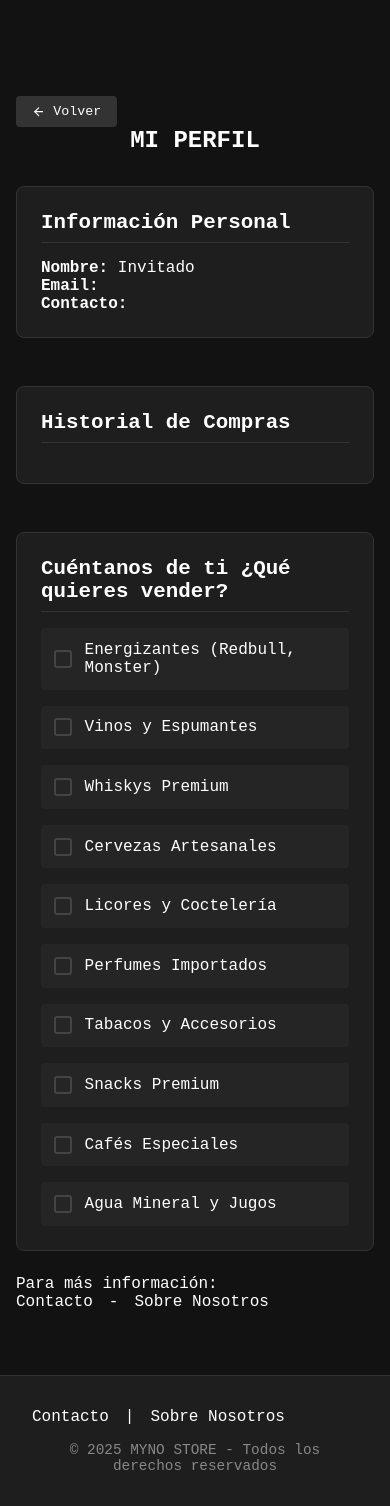
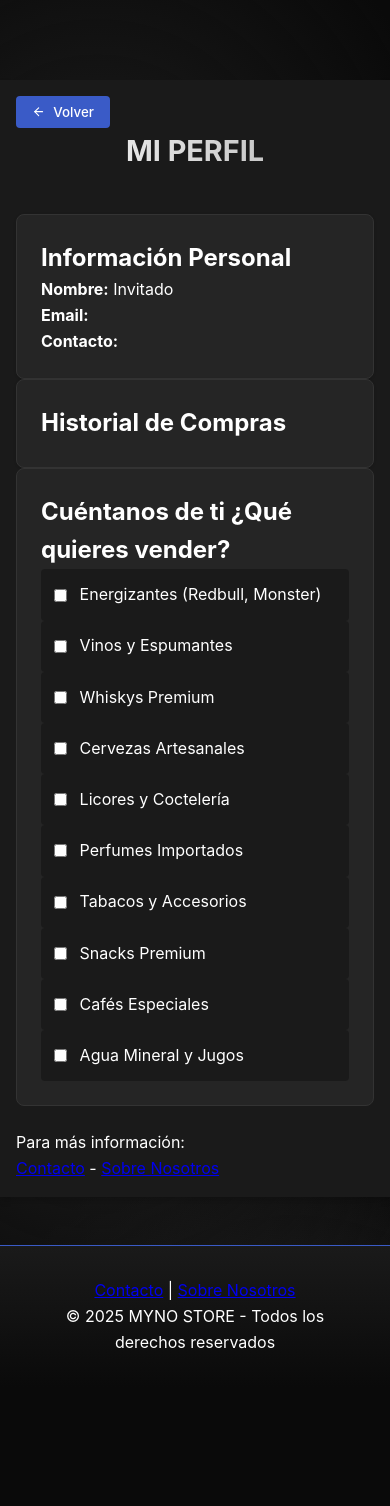
Before and after one commit to FernandoValdes01/Myno-PMV, a React (Vite) app: page /user in a window 390 px wide. After the commit the page ends 1387 px from the top, so only its background shows below. Built offline with nearby package versions, Linux system fonts and the light colour scheme.

Commit message:
Update index.css

```diff
--- a/src/index.css
+++ b/src/index.css
@@ -1,181 +1,160 @@
-/* Estilos generales */
+/* ===== VARIABLES Y ESTILOS BASE ===== */
+:root {
+  --bg-primary: #0a0a0a;
+  --bg-secondary: #1a1a1a;
+  --bg-tertiary: #252525;
+  --bg-accent: #2d3748;
+  --accent: #3a5bc7;
+  --accent-hover: #4c6fd8;
+  --text-primary: #ffffff;
+  --text-secondary: #b0b0b0;
+  --text-accent: #a3bffa;
+  --border-dark: #333333;
+  --border-light: #444444;
+  --shadow-sm: 0 1px 3px rgba(0, 0, 0, 0.12);
+  --shadow-md: 0 4px 6px rgba(0, 0, 0, 0.15);
+  --shadow-lg: 0 10px 15px rgba(0, 0, 0, 0.2);
+  --radius-sm: 4px;
+  --radius-md: 8px;
+  --radius-lg: 12px;
+  --transition: all 0.3s cubic-bezier(0.4, 0, 0.2, 1);
+}
+
 * {
   margin: 0;
   padding: 0;
   box-sizing: border-box;
-  font-family: 'Courier New', Courier, monospace;
+  font-family: 'Inter', -apple-system, BlinkMacSystemFont, sans-serif;
 }
 
 body {
-  background-color: #121212;
-  color: #ffffff;
+  background-color: var(--bg-primary);
+  color: var(--text-primary);
   min-height: 100vh;
+  background-image:
+    radial-gradient(circle at 25% 25%, var(--bg-secondary) 0%, transparent 50%),
+    radial-gradient(circle at 75% 75%, var(--bg-tertiary) 0%, transparent 50%);
+  background-attachment: fixed;
+  line-height: 1.6;
 }
 
-/* Header */
+/* ===== COMPONENTES ESTRUCTURALES ===== */
 header, .app-header {
   padding: 1rem;
-  background-color: #1e1e1e;
+  background-color: var(--bg-secondary);
   position: fixed;
   width: 100%;
   top: 0;
   display: flex;
   justify-content: space-between;
   align-items: center;
-  border-bottom: 1px solid #333;
+  border-bottom: 1px solid var(--border-dark);
+  z-index: 100;
+  box-shadow: var(--shadow-sm);
 }
 
-.icon-link, .header-title {
-  color: #ffffff;
-  font-size: 1.5rem;
-  transition: color 0.3s;
+.container, .page-container {
+  max-width: 1200px;
+  margin: 6rem auto 2rem;
+  padding: 2rem;
+  background-color: var(--bg-secondary);
+  border-radius: var(--radius-lg);
+  box-shadow: var(--shadow-md);
 }
 
-.icon-link:hover, .info-link:hover, .footer-links a:hover {
-  color: #cccccc;
+.global-footer {
+  background: linear-gradient(180deg, var(--bg-secondary) 0%, var(--bg-primary) 100%);
+  padding: 2rem;
+  text-align: center;
+  margin-top: 3rem;
+  border-top: 1px solid var(--accent);
 }
 
-.header-icons {
-  display: flex;
-  gap: 1.5rem;
+/* ===== COMPONENTES DE INTERFAZ ===== */
+/* Cards */
+.item-card, .user-profile, .profile-container,
+.purchases-container, .about-section {
+  background-color: var(--bg-tertiary);
+  padding: 1.5rem;
+  border-radius: var(--radius-md);
+  border: 1px solid var(--border-dark);
+  transition: var(--transition);
+  box-shadow: var(--shadow-sm);
 }
 
-/* Contenedores principales */
-.container, .page-container {
-  max-width: 800px;
-  margin: 6rem auto 2rem;
-  padding: 2rem;
-  background-color: #121212;
+.item-card:hover {
+  transform: translateY(-4px);
+  border-color: var(--accent);
+  box-shadow: var(--shadow-lg);
 }
 
-.title, .page-title {
-  text-align: center;
-  font-size: 2rem;
-  margin-bottom: 2rem;
-  color: #ffffff;
+/* Botones */
+.buy-button, .view-btn, .back-button {
+  background-color: var(--accent);
+  color: var(--text-primary);
+  border: none;
+  padding: 0.5rem 1rem;
+  border-radius: var(--radius-sm);
+  cursor: pointer;
+  font-weight: 500;
+  transition: var(--transition);
+  display: inline-flex;
+  align-items: center;
+  gap: 0.5rem;
 }
 
-/* Cards y elementos interactivos */
-.item-card, .user-profile, .profile-container,
-.purchases-container, .about-section {
-  background-color: #1e1e1e;
-  padding: 1.5rem;
-  border-radius: 8px;
-  border: 1px solid #333;
-  margin-bottom: 1.5rem;
+.buy-button:hover, .view-btn:hover, .back-button:hover {
+  background-color: var(--accent-hover);
+  box-shadow: 0 0 0 3px rgba(58, 91, 199, 0.3);
 }
 
-.buy-button {
-  background-color: #333;
-  color: #ffffff;
-  border: none;
-  padding: 0.5rem 1rem;
-  border-radius: 4px;
-  cursor: pointer;
-  transition: background-color 0.3s;
+.view-btn.active {
+  background-color: var(--bg-accent);
+  border: 1px solid var(--accent);
 }
 
-.buy-button:hover {
-  background-color: #444;
+.back-button:hover {
+  transform: translateX(-3px);
 }
 
-/* Perfil de usuario */
-.profile-section h2, .profile-section-title, .section-title {
-  color: #ffffff;
-  margin-bottom: 1rem;
-  font-size: 1.3rem;
-  border-bottom: 1px solid #333;
+/* Tipografía */
+.page-title {
+  font-size: 2.2rem;
+  background: linear-gradient(90deg, var(--text-primary) 0%, var(--text-secondary) 100%);
+  -webkit-background-clip: text;
+  -webkit-text-fill-color: transparent;
+  margin-bottom: 2.5rem;
+  text-align: center;
+}
+
+.section-title {
+  color: var(--text-primary);
+  margin-bottom: 1.5rem;
+  font-size: 1.5rem;
+  border-bottom: 1px solid var(--border-dark);
   padding-bottom: 0.5rem;
 }
 
-.purchase-list, .feature-list, .privacy-list {
-  padding-left: 1.5rem;
-  color: #cccccc;
+.product-price {
+  color: var(--accent);
+  font-size: 1.1rem;
+  font-weight: 600;
 }
 
-.purchase-list li, .feature-list li, .privacy-list li {
-  margin-bottom: 0.8rem;
+/* Listas */
+.feature-list, .privacy-list {
+  padding-left: 1.5rem;
+  color: var(--text-secondary);
 }
 
-.info-links, .footer-links {
-  display: flex;
-  gap: 1rem;
+.feature-list li, .privacy-list li {
+  margin-bottom: 0.8rem;
+  position: relative;
 }
 
-.info-link, .footer-links a {
-  color: #ffffff;
-  text-decoration: none;
-  transition: color 0.3s;
-}
-
-/* Footer */
-.global-footer {
-  background-color: #1e1e1e;
-  padding: 2rem;
-  text-align: center;
-  margin-top: 3rem;
-  border-top: 1px solid #333;
-}
-
-.footer-text {
-  color: #888;
-  font-size: 0.9rem;
-  margin-top: 1rem;
-}
-
-/* Estilos específicos de páginas */
-.user-profile-grid {
-  display: grid;
-  gap: 1.5rem;
-}
-
-.purchase-item {
-  background-color: #252525;
-  padding: 1rem;
-  border-radius: 6px;
-  border: 1px solid #333;
-}
-
-.purchase-date {
-  color: #888;
-}
-
-.highlight-box {
-  background-color: #252525;
-  border-left: 3px solid #444;
-  padding: 1rem;
-  margin: 1.5rem 0;
-}
-
-.philosophy-text {
-  font-style: italic;
-  color: #aaa;
-  border-left: 2px solid #444;
-  padding-left: 1rem;
-}
-
-.signature {
-  color: #888;
-  text-align: right;
-}
-
-/* Botón de retroceso */
-.back-button {
-  background: none;
-  border: none;
-  color: #ffffff;
-  cursor: pointer;
-  transition: color 0.3s;
-}
-
-.back-button:hover {
-  color: #cccccc;
-}
-
-/* Listas especiales */
 .feature-list li::before {
   content: "▹";
-  color: #666;
+  color: var(--accent);
   position: absolute;
   left: -1.2rem;
 }
@@ -184,138 +163,62 @@ header, .app-header {
   counter-reset: item;
 }
 
-.privacy-list li {
-  counter-increment: item;
-}
-
 .privacy-list li::before {
   content: counter(item) ".";
-  color: #666;
+  color: var(--accent);
   position: absolute;
   left: -1.2rem;
 }
 
-/* Ajustes responsivos */
-@media (max-width: 768px) {
-  .container, .page-container {
-    padding: 1rem;
-    margin-top: 5rem;
-  }
-
-  .title, .page-title {
-    font-size: 1.5rem;
-  }
-}
-/* Botón de volver */
-.back-button-container {
-  margin-bottom: 1.5rem;
+/* ===== COMPONENTES ESPECÍFICOS ===== */
+/* Productos */
+.product-image-container {
+  width: 100%;
+  height: 180px;
+  overflow: hidden;
+  border-radius: var(--radius-sm);
+  margin-bottom: 1rem;
+  position: relative;
 }
 
-.back-button {
-  display: inline-flex;
-  align-items: center;
-  gap: 0.5rem;
-  color: #ffffff;
-  text-decoration: none;
-  padding: 0.5rem 1rem;
-  background-color: #333;
-  border-radius: 4px;
-  transition: all 0.3s ease;
+.product-image-container::after {
+  content: '';
+  position: absolute;
+  inset: 0;
+  background: linear-gradient(135deg, rgba(58,91,199,0.1) 0%, rgba(0,0,0,0.5) 100%);
 }
 
-.back-button:hover {
-  background-color: #444;
-  color: #cccccc;
-  transform: translateX(-3px);
+.product-image {
+  width: 100%;
+  height: 100%;
+  object-fit: cover;
+  transition: var(--transition);
 }
-/* Estilos del carrito */
+
+/* Carrito */
 .cart-items {
   display: flex;
   flex-direction: column;
-  gap: 1rem;
+  gap: 1.5rem;
   margin-top: 2rem;
 }
 
 .cart-summary {
   margin-top: 2rem;
   padding-top: 1.5rem;
-  border-top: 1px solid #333;
+  border-top: 1px solid var(--border-dark);
   display: flex;
   justify-content: space-between;
   align-items: center;
 }
 
-.cart-summary p {
-  font-size: 1.2rem;
-  font-weight: bold;
-}
-/* Modos de visualización */
-.view-options {
-  display: flex;
-  justify-content: flex-end;
-  gap: 1rem;
+/* Preferencias */
+.preferences-container {
+  background-color: var(--bg-tertiary);
+  padding: 1.5rem;
+  border-radius: var(--radius-md);
+  border: 1px solid var(--border-dark);
   margin-bottom: 1.5rem;
-}
-
-.view-btn {
-  background: #333;
-  border: none;
-  color: white;
-  padding: 0.5rem 1rem;
-  border-radius: 4px;
-  cursor: pointer;
-  display: flex;
-  align-items: center;
-  gap: 0.5rem;
-  transition: all 0.3s;
-}
-
-.view-btn.active {
-  background: #444;
-  border: 1px solid #666;
-}
-
-/* Modo horizontal (grid) */
-.items-container.grid-view {
-  grid-template-columns: repeat(auto-fill, minmax(300px, 1fr));
-}
-
-/* Modo vertical (lista) */
-.items-container.list-view {
-  grid-template-columns: 1fr;
-}
-
-.item-card {
-  transition: all 0.3s ease;
-}
-
-/* Responsive por defecto */
-.items-container {
-  display: grid;
-  gap: 1.5rem;
-  grid-template-columns: repeat(auto-fill, minmax(250px, 1fr));
-}
-
-@media (max-width: 768px) {
-  .items-container {
-    grid-template-columns: 1fr;
-  }
-}
-/* Estilos para la nueva sección de preferencias */
-.preferences-container {
-  background-color: #1e1e1e;
-  padding: 1.5rem;
-  border-radius: 8px;
-  border: 1px solid #333;
-  margin-bottom: 1.5rem;
-  grid-column: 1 / -1; /* Ocupa todo el ancho */
-}
-
-.preferences-list {
-  display: grid;
-  grid-template-columns: repeat(auto-fill, minmax(250px, 1fr));
-  gap: 1rem;
-  margin-top: 1rem;
 }
 
 .preference-item {
@@ -323,113 +226,27 @@ header, .app-header {
   align-items: center;
   gap: 0.8rem;
   padding: 0.8rem;
-  background-color: #252525;
-  border-radius: 4px;
-  transition: all 0.3s;
+  background-color: var(--bg-secondary);
+  border-radius: var(--radius-sm);
+  transition: var(--transition);
 }
 
 .preference-item:hover {
-  background-color: #2e2e2e;
+  background-color: var(--bg-tertiary);
 }
 
-.custom-checkbox {
-  appearance: none;
-  width: 18px;
-  height: 18px;
-  border: 2px solid #444;
-  border-radius: 3px;
-  cursor: pointer;
-  position: relative;
-  transition: all 0.2s;
-}
+/* ===== DISEÑO RESPONSIVO ===== */
+@media (max-width: 768px) {
+  .container, .page-container {
+    padding: 1rem;
+    margin-top: 5rem;
+    border-radius: 0;
+  }
 
-.custom-checkbox:checked {
-  background-color: #4d4d4d;
-  border-color: #666;
-}
+  .page-title {
+    font-size: 1.8rem;
+  }
 
-.custom-checkbox:checked::after {
-  content: "✓";
-  position: absolute;
-  color: #fff;
-  font-size: 12px;
-  top: 50%;
-  left: 50%;
-  transform: translate(-50%, -50%);
-}
-
-.custom-checkbox + label {
-  cursor: pointer;
-  flex: 1;
-}
-
-.selected-summary {
-  margin-top: 1.5rem;
-  padding-top: 1rem;
-  border-top: 1px solid #333;
-  color: #aaa;
-  font-size: 0.9rem;
-}
-
-@media (max-width: 768px) {
-  .preferences-list {
-    grid-template-columns: 1fr;
-  }
-}
-/* Estilos para imágenes de productos */
-.product-image-container {
-  width: 100%;
-  height: 180px;
-  overflow: hidden;
-  border-radius: 6px;
-  margin-bottom: 1rem;
-  background-color: #252525;
-  display: flex;
-  align-items: center;
-  justify-content: center;
-}
-
-.product-image {
-  width: 100%;
-  height: 100%;
-  object-fit: cover;
-  transition: transform 0.3s ease;
-}
-
-.item-card:hover .product-image {
-  transform: scale(1.05);
-}
-
-.product-details {
-  flex: 1;
-}
-
-.product-category {
-  color: #aaa;
-  font-size: 0.9rem;
-  margin: 0.5rem 0;
-}
-
-.product-price {
-  font-weight: bold;
-  color: #fff;
-  margin: 0.5rem 0 1rem;
-}
-
-/* Ajustes para modo lista */
-.items-container.list-view .item-card {
-  display: flex;
-  gap: 1.5rem;
-}
-
-.items-container.list-view .product-image-container {
-  width: 120px;
-  height: 120px;
-  min-width: 120px;
-  margin-bottom: 0;
-}
-
-@media (max-width: 768px) {
   .items-container.list-view .item-card {
     flex-direction: column;
   }
@@ -439,3 +256,19 @@ header, .app-header {
     height: 150px;
   }
 }
+
+/* ===== UTILIDADES ===== */
+.highlight-box {
+  background-color: var(--bg-tertiary);
+  border-left: 3px solid var(--accent);
+  padding: 1rem;
+  margin: 1.5rem 0;
+}
+
+.text-muted {
+  color: var(--text-secondary);
+}
+
+.text-accent {
+  color: var(--accent);
+}
```
